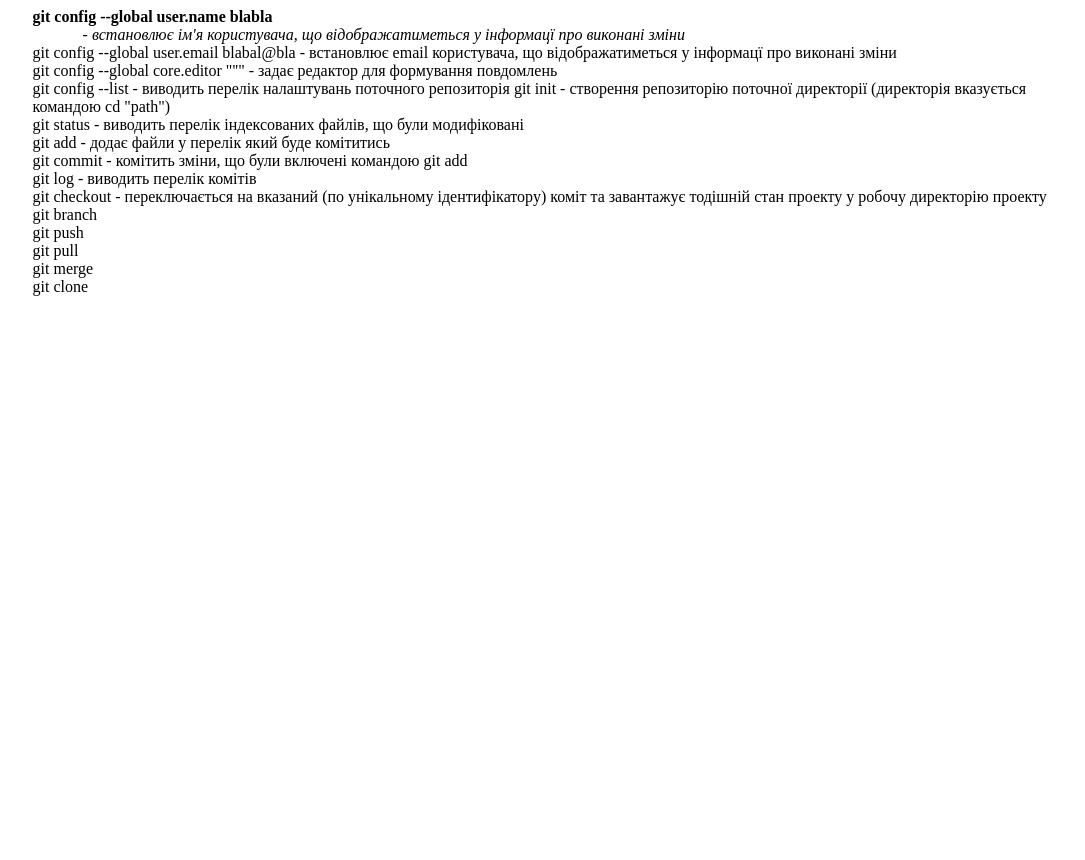
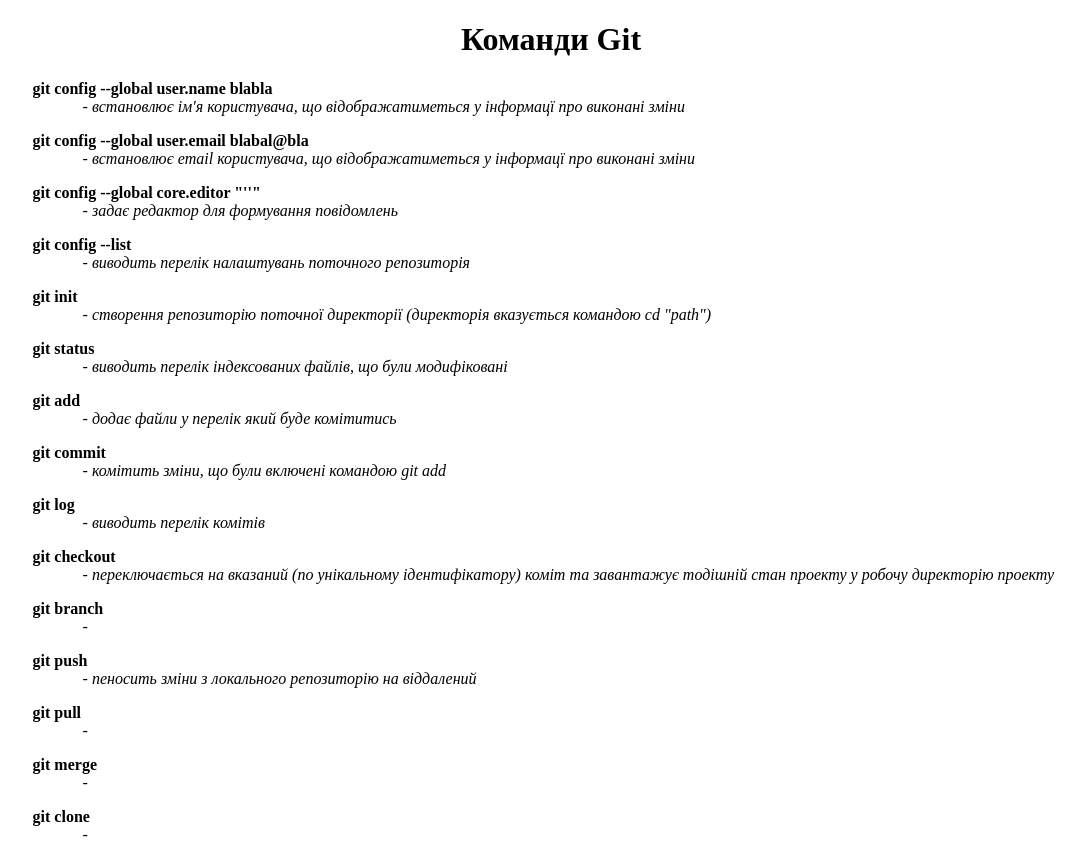
Before and after one commit to PanLion-git/CursorLecture01_1, a plain HTML site: page index.html in a window 1280 px wide. Shown: the whole page, without its empty margins (33-1118 px from the left). Before the commit the page ends 800 px from the top, so only its background shows below. Drawn offline with Linux system fonts and the light colour scheme.

Commit message:
Add header

```diff
--- a/css/style.css
+++ b/css/style.css
@@ -1,10 +1,17 @@
 body {
   width: 90%;
 }
+
+.header {
+  font-size: xx-large;
+  text-align: center;
+}
+
 .container {
   width: 90%;
   margin-left: auto;
   margin-right: auto;
+  font-size: 16px;
 }
 
 p {
@@ -19,4 +26,5 @@
   font-style: italic;
   padding-left: 50px;
   text-align: justify;
+  margin-bottom: 16px;
 }
--- a/index.html
+++ b/index.html
@@ -10,29 +10,57 @@
 </head>
 
 <body>
+  <header>
+    <h1 class="header">Команди Git</h1>
+  </header>
   <div class="container">
-  <p>
+
     <p class="command">git config --global user.name blabla</p>
     <p class="comment"> - встановлює ім'я користувача, що відображатиметься у інформацї про виконані зміни</p>
 
-    git config --global user.email blabal@bla - встановлює email користувача, що відображатиметься у інформацї про
-    виконані зміни<br>
-    git config --global core.editor "''" - задає редактор для формування повдомлень<br>
-    git config --list - виводить перелік налаштувань поточного репозиторія </b>
-    git init - створення репозиторію поточної директорії (директорія вказується командою cd "path")<br>
-    git status - виводить перелік індексованих файлів, що були модифіковані<br>
-    git add - додає файли у перелік який буде комітитись<br>
-    git commit - комітить зміни, що були включені командою git add<br>
-    git log - виводить перелік комітів <br>
-    git checkout - переключається на вказаний (по унікальному ідентифікатору) коміт та завантажує тодішній стан проекту у
-    робочу директорію проекту<br>
-    git branch <br>
-    git push <br>
-    git pull <br>
-    git merge <br>
-    git clone <br>
+    <p class="command">git config --global user.email blabal@bla</p>
+    <p class="comment"> - встановлює email користувача, що відображатиметься у інформацї про виконані зміни</p>
 
-  </p>
+    <p class="command">git config --global core.editor "''"</p>
+    <p class="comment"> - задає редактор для формування повідомлень</p>
+
+    <p class="command">git config --list</p>
+    <p class="comment"> - виводить перелік налаштувань поточного репозиторія</p>
+
+    <p class="command"> git init</p>
+    <p class="comment"> - створення репозиторію поточної директорії (директорія вказується командою cd "path")</p>
+
+    <p class="command">git status</p>
+    <p class="comment"> - виводить перелік індексованих файлів, що були модифіковані</p>
+
+    <p class="command">git add</p>
+    <p class="comment"> - додає файли у перелік який буде комітитись</p>
+
+    <p class="command">git commit</p>
+    <p class="comment"> - комітить зміни, що були включені командою git add</p>
+
+    <p class="command">git log</p>
+    <p class="comment"> - виводить перелік комітів</p>
+
+    <p class="command">git checkout</p>
+    <p class="comment"> - переключається на вказаний (по унікальному ідентифікатору) коміт та завантажує тодішній стан
+      проекту у робочу директорію проекту</p>
+
+    <p class="command">git branch</p>
+    <p class="comment"> - </p>
+
+    <p class="command">git push</p>
+    <p class="comment"> - пеносить зміни з локального репозиторію на віддалений</p>
+
+    <p class="command">git pull</p>
+    <p class="comment"> - </p>
+
+    <p class="command">git merge</p>
+    <p class="comment"> - </p>
+
+    <p class="command">git clone</p>
+    <p class="comment"> - </p>
+
 
   </div>
 
```
